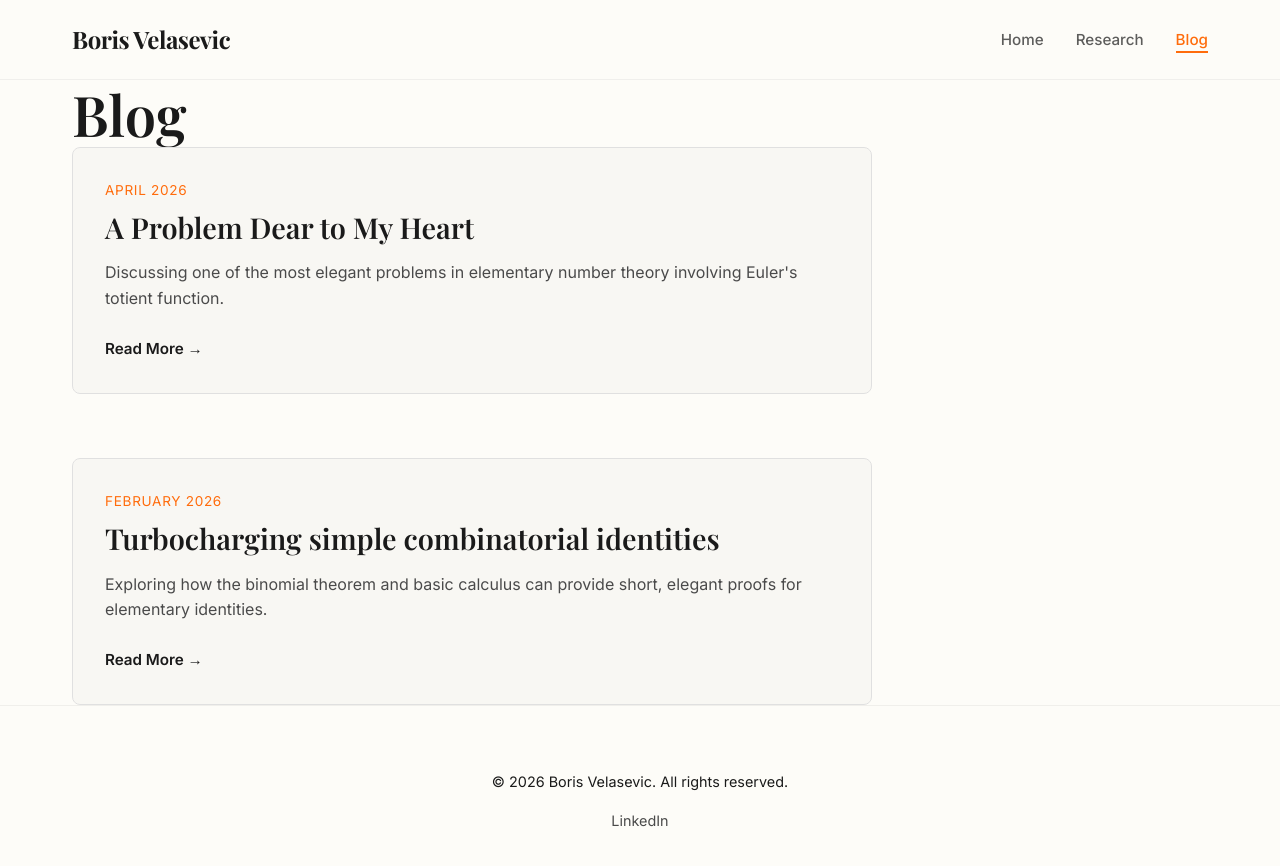
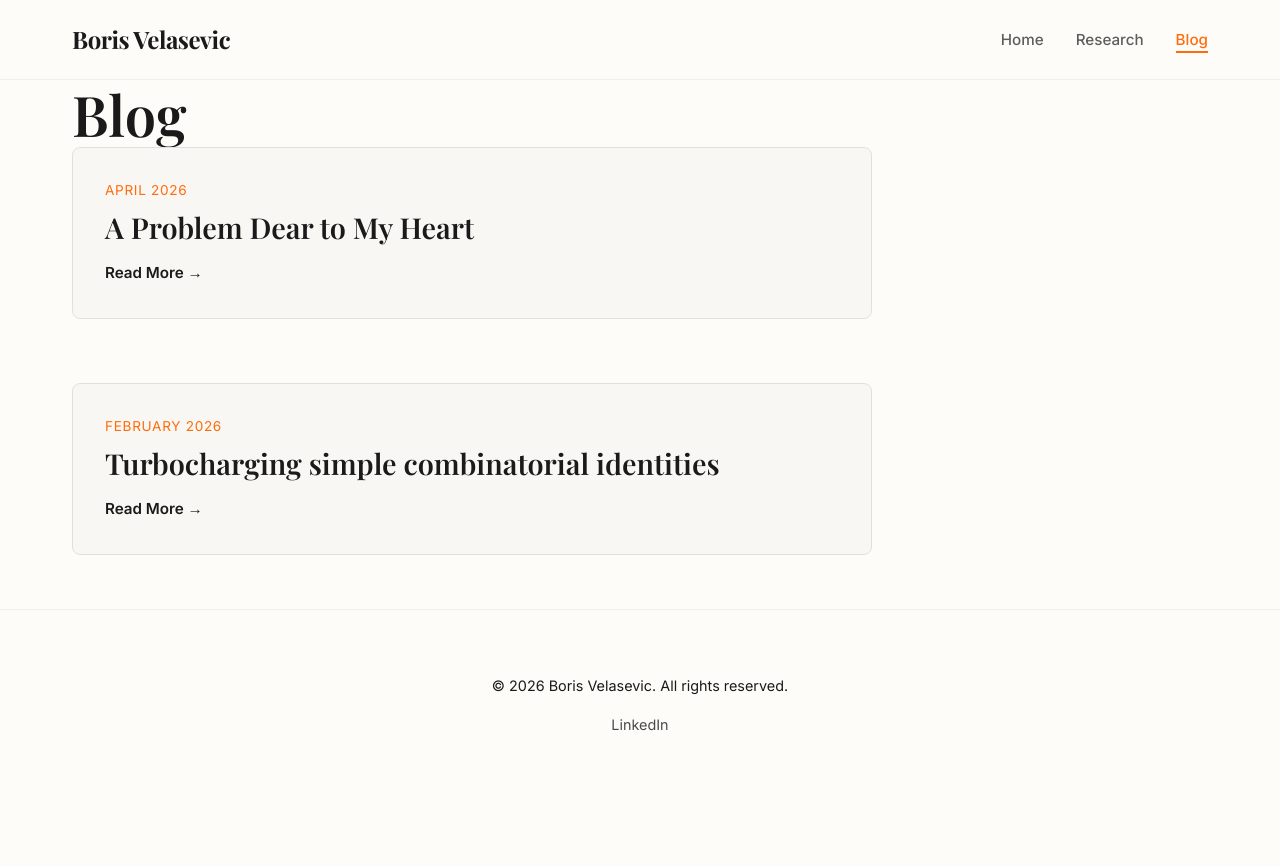
Before and after one commit to borisvelasevic/borisvelasevic.github.io, a React (Vite) app: page /blog in a window 1280 px wide. Shown: the top 866 px of the page. After the commit the page ends 800 px from the top, so only its background shows below. Built offline with nearby package versions, Linux system fonts and the light colour scheme; a web font is replaced by a local one.

Commit message:
Refine blog index: remove post excerpts

```diff
--- a/src/pages/Blog.jsx
+++ b/src/pages/Blog.jsx
@@ -9,17 +9,11 @@ const Blog = () => {
           <div className="blog-card">
             <span className="blog-date">April 2026</span>
             <h2 className="blog-post-title">A Problem Dear to My Heart</h2>
-            <p className="blog-excerpt">
-              Discussing one of the most elegant problems in elementary number theory involving Euler's totient function.
-            </p>
             <Link to="/blog/favorite-problem" className="read-more">Read More →</Link>
           </div>
           <div className="blog-card">
             <span className="blog-date">February 2026</span>
             <h2 className="blog-post-title">Turbocharging simple combinatorial identities</h2>
-            <p className="blog-excerpt">
-              Exploring how the binomial theorem and basic calculus can provide short, elegant proofs for elementary identities.
-            </p>
             <Link to="/blog/turbocharging-identities" className="read-more">Read More →</Link>
           </div>
         </div>
```
